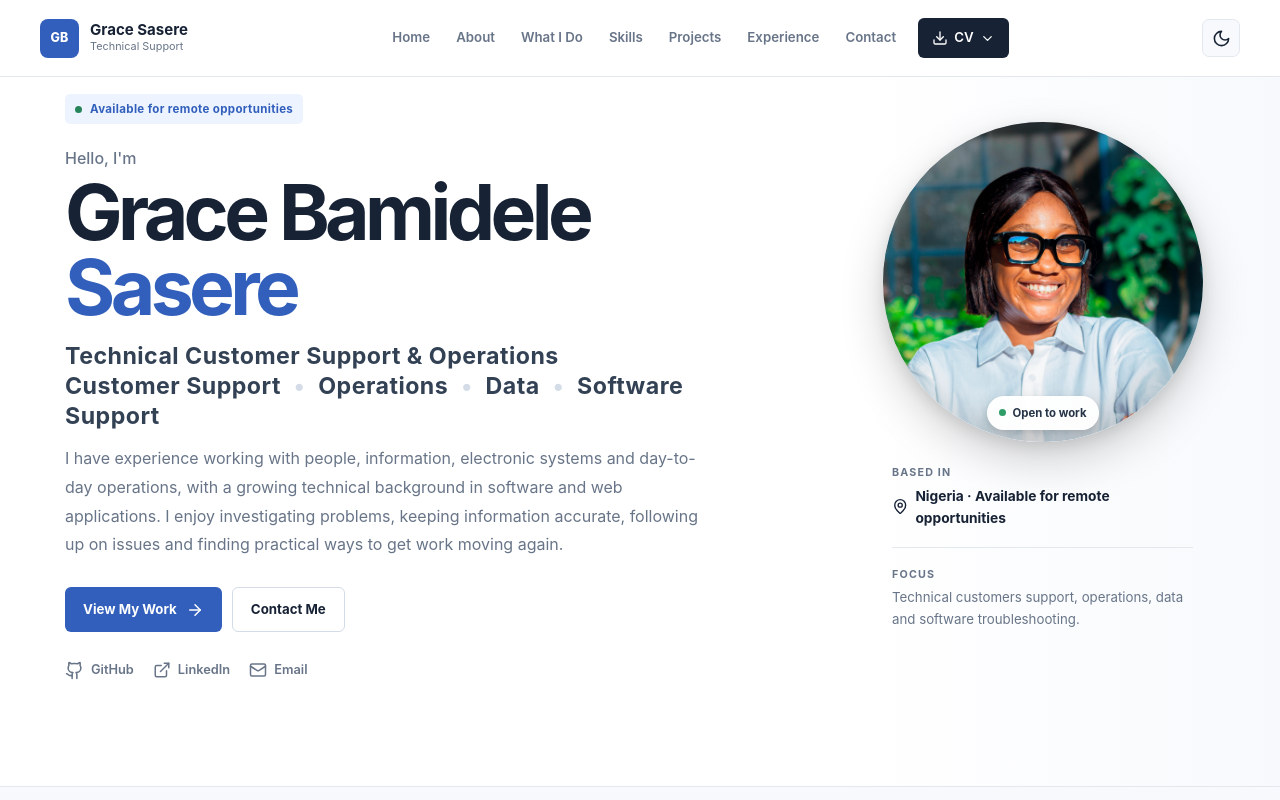
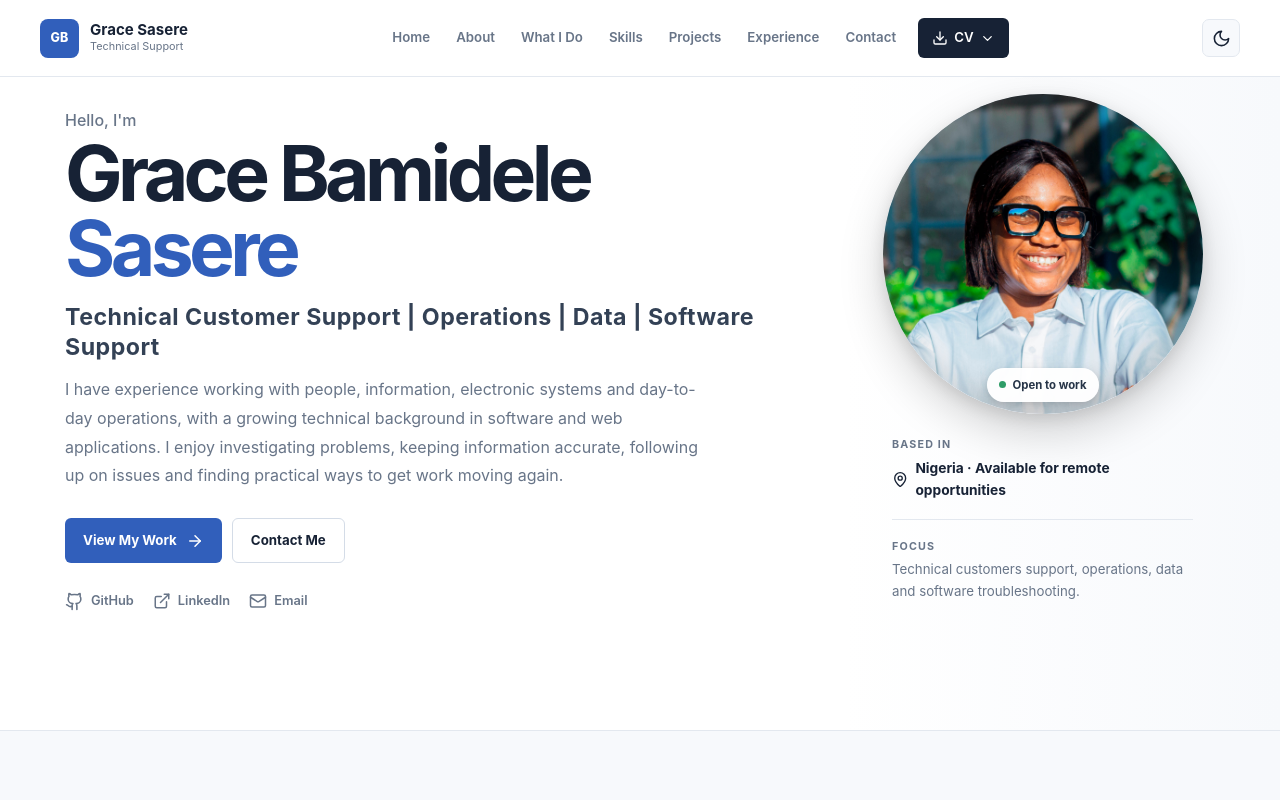
Before and after one commit to saseregrace358-dot/PORTFOLIO, a React (Vite) app: page / in a window 1280 px wide. Shown: the top 800 px of the page. Built offline with nearby package versions, Linux system fonts and the light colour scheme.

Commit message:
Update portfolio projects and customer support section

```diff
--- a/src/App.jsx
+++ b/src/Apps.jsx
@@ -381,10 +381,7 @@ function App() {
         <section id="home" className="hero section">
           <div className="hero-container">
             <div className="hero-content">
-              <div className="eyebrow">
-                <span className="eyebrow-dot" />
-                Available for remote opportunities
-              </div>
+
 
               <p className="hero-intro">Hello, I'm</p>
 
@@ -396,10 +393,11 @@ function App() {
 
 
               <h2 className="hero-focus">
-                Technical Customer Support & Operations
-                <p>Customer Support <span>•</span> Operations <span>•</span> Data{" "}
-                <span>•</span> Software Support </p>
+               Technical Customer Support | Operations | Data | Software Support
+
               </h2>
+
+
 
               <p className="hero-description">
                 I have experience working with people, information, electronic
--- a/src/main.jsx
+++ b/src/main.jsx
@@ -1,6 +1,6 @@
 import React from "react";
 import ReactDOM from "react-dom/client";
-import App from "./App";
+import App from "./Apps";
 import "./App.css";
 
 ReactDOM.createRoot(document.getElementById("root")).render(
```
Also changed, not shown: 2 other files (tests, documents, lock files or other folders).
